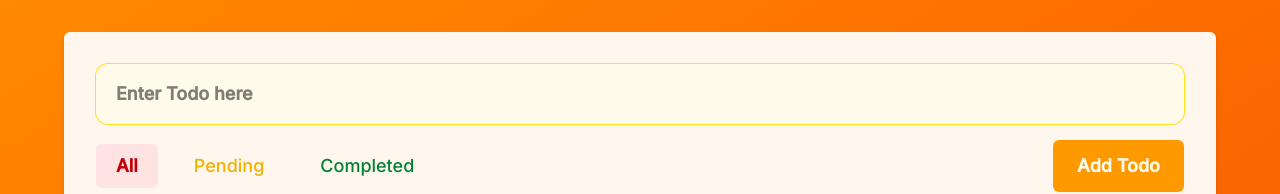
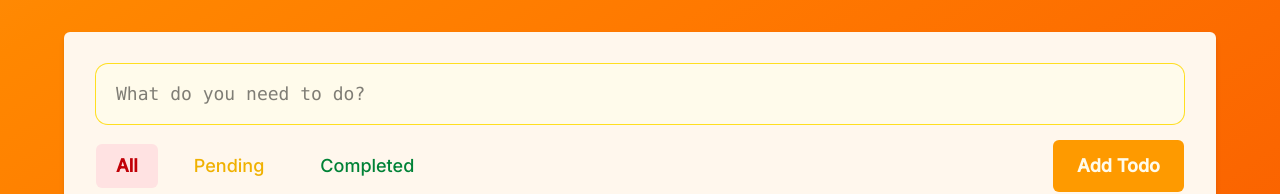
Before and after one commit to dhananjaysable/ICEICO-Task-Todo-List, a React (Vite) app: page / in a window 1280 px wide. Shown: the top 194 px of the page. Built offline with nearby package versions, Linux system fonts and the light colour scheme.

Commit message:
Update TodoContainer.jsx

```diff
--- a/src/components/TodoContainer.jsx
+++ b/src/components/TodoContainer.jsx
@@ -53,11 +53,11 @@ const TodoContainer = () => {
             >
               <input
                 type="text"
-                className="w-full px-3 py-3 sm:px-4 sm:py-3 md:px-5 md:py-4 rounded-xl bg-amber-50 placeholder:font-semibold focus:outline-amber-200 ring-1 ring-yellow-300 focus-within:outline-2 text-sm sm:text-base md:text-lg"
+                className="w-full px-3 py-3 sm:px-4 sm:py-3 md:px-5 md:py-4 rounded-xl bg-amber-50 placeholder:font-mono focus:outline-amber-200 ring-1 ring-yellow-300 focus-within:outline-2 text-sm sm:text-base md:text-lg"
                 id="todoInput"
                 value={currentTodo}
                 onChange={(e) => setCurrentTodo(e.target.value)}
-                placeholder="Enter Todo here"
+                placeholder="What do you need to do?"
                 name="todo"
                 autoComplete="off"
               />
```
